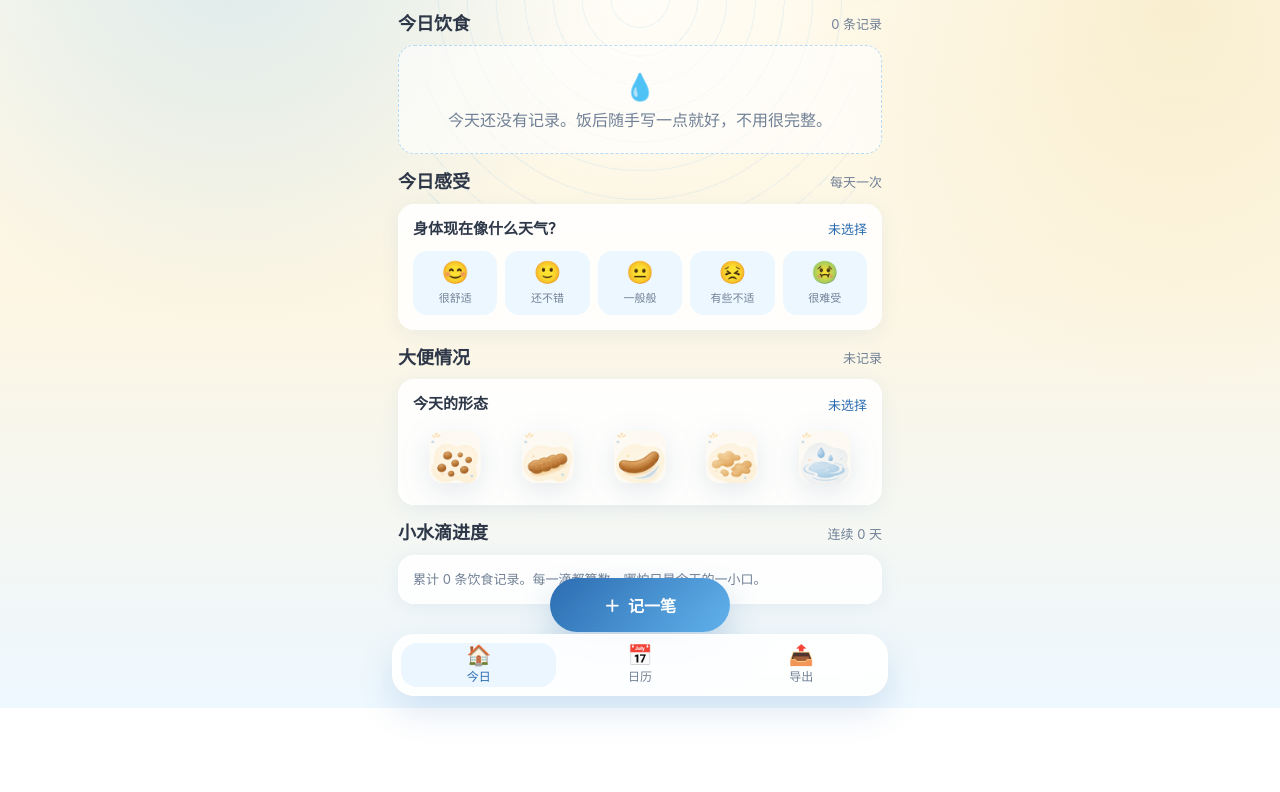
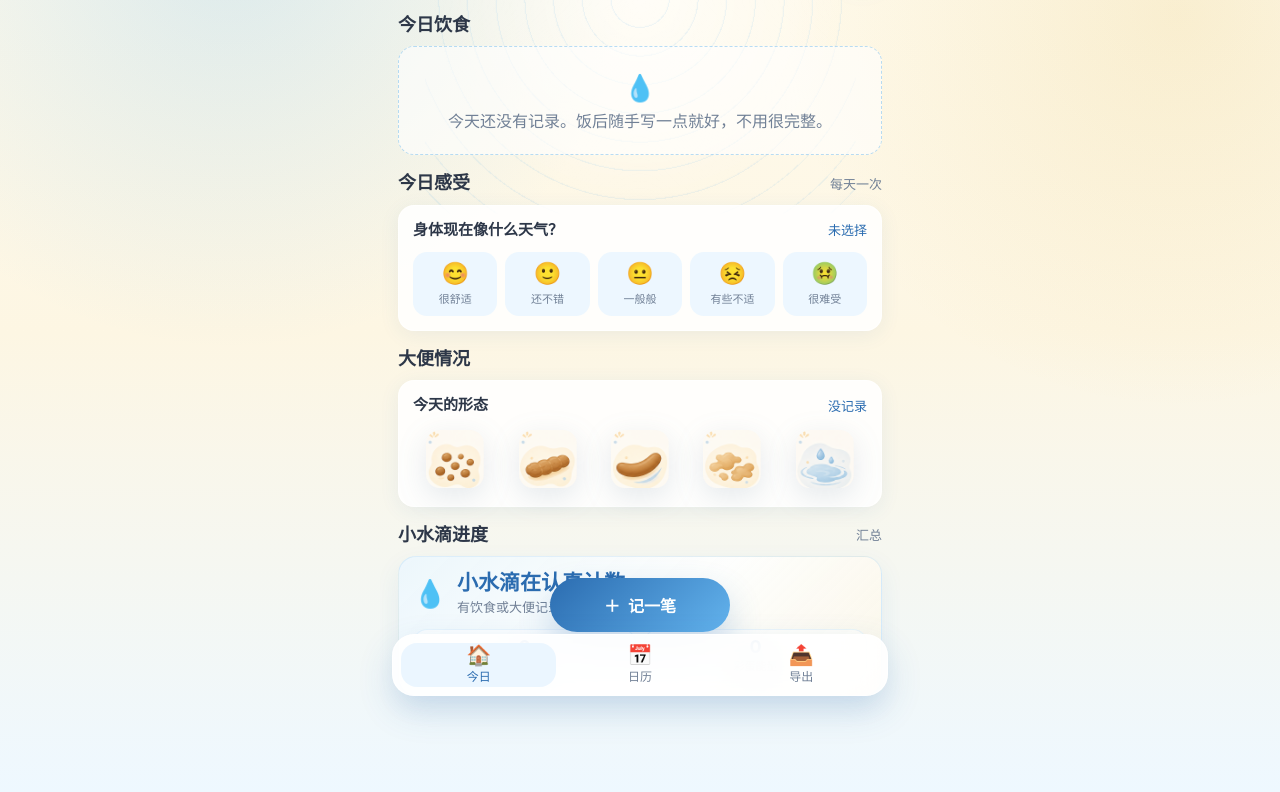
Before and after one commit to sine333/dida-ji, a plain HTML site: page dida-ji.html in a window 1280 px wide. Shown: the part 92-884 px from the top of the page. Before the commit the page ends 800 px from the top, so only its background shows below. Drawn offline with Linux system fonts and the light colour scheme.

Commit message:
update new version

```diff
--- a/dida-ji.html
+++ b/dida-ji.html
@@ -114,6 +114,18 @@
       letter-spacing: 0;
     }
 
+    .topbar h1 {
+      color: var(--sea);
+      font-weight: 800;
+      line-height: 1.18;
+    }
+
+    .topbar h1 .greeting-icon {
+      margin-right: 4px;
+      font-size: 21px;
+      vertical-align: -1px;
+    }
+
     h2 {
       font-size: 18px;
       line-height: 1.3;
@@ -480,23 +492,12 @@
     }
 
     .bowel-button img {
-      width: 52px;
-      height: 52px;
+      width: 58px;
+      height: 58px;
       object-fit: cover;
-      border-radius: 13px;
+      border-radius: 14px;
       filter: drop-shadow(0 8px 14px rgba(78, 104, 132, 0.14));
       transition: transform 180ms ease, filter 180ms ease;
-    }
-
-    .bowel-button.active {
-      background: transparent;
-      box-shadow: none;
-      transform: translateY(-2px);
-    }
-
-    .bowel-button.active img {
-      filter: drop-shadow(0 9px 16px rgba(43, 108, 176, 0.25));
-      transform: scale(1.03);
     }
 
     .bowel-history {
@@ -537,6 +538,88 @@
       color: var(--muted);
       font-size: 13px;
       line-height: 1.4;
+    }
+
+    .progress-summary-card {
+      position: relative;
+      padding: 14px;
+      border-radius: 18px;
+      color: var(--ink);
+      background:
+        linear-gradient(135deg, rgba(234, 246, 255, 0.78), rgba(255, 255, 255, 0.82) 54%, rgba(253, 246, 227, 0.72));
+      border: 1px solid rgba(99, 179, 237, 0.18);
+      box-shadow: 0 10px 26px rgba(43, 108, 176, 0.08);
+      overflow: hidden;
+    }
+
+    .progress-summary-card::after {
+      content: none;
+    }
+
+    .progress-summary-main {
+      position: relative;
+      z-index: 1;
+      display: grid;
+      grid-template-columns: 34px 1fr;
+      gap: 10px;
+      align-items: center;
+      margin-bottom: 12px;
+    }
+
+    .progress-drop {
+      width: 34px;
+      height: 34px;
+      display: grid;
+      place-items: center;
+      font-size: 27px;
+      line-height: 1;
+    }
+
+    .progress-copy strong {
+      display: block;
+      color: var(--sea);
+      font-size: 21px;
+      line-height: 1.15;
+    }
+
+    .progress-copy span {
+      display: block;
+      margin-top: 4px;
+      color: var(--muted);
+      font-size: 13px;
+      line-height: 1.35;
+    }
+
+    .progress-metrics {
+      position: relative;
+      z-index: 1;
+      display: grid;
+      grid-template-columns: repeat(2, minmax(0, 1fr));
+      gap: 8px;
+    }
+
+    .progress-metric {
+      min-height: 52px;
+      padding: 8px 7px;
+      border-radius: 14px;
+      background: rgba(255, 255, 255, 0.58);
+      box-shadow: inset 0 0 0 1px rgba(99, 179, 237, 0.12);
+      display: grid;
+      align-content: center;
+      gap: 3px;
+      text-align: center;
+    }
+
+    .progress-metric b {
+      color: var(--sea);
+      font-size: 18px;
+      line-height: 1.1;
+    }
+
+    .progress-metric span {
+      color: var(--muted);
+      font-size: 11px;
+      line-height: 1.2;
     }
 
     .calendar-panel {
@@ -1294,8 +1377,8 @@
       }
 
       .bowel-button img {
-        width: 46px;
-        height: 46px;
+        width: 52px;
+        height: 52px;
       }
 
       .meal-options {
@@ -1480,6 +1563,7 @@
     let syncTimer = null;
     let bowelCloudAvailable = true;
     let pendingBowelMilestone = null;
+    let currentMilestone = null;
     let syncPanelOpen = false;
     let loginEmailDraft = localStorage.getItem("dida-ji-login-email") || "";
     let loginCodeDraft = "";
@@ -1645,7 +1729,7 @@
         <header class="topbar">
           <div>
             <p class="date-kicker">${dateText}</p>
-            <h1>${getGreeting()}，今天也慢慢来</h1>
+            <h1><span class="greeting-icon" aria-hidden="true">🌤️</span>${getGreeting()}，今天也慢慢来</h1>
           </div>
           <button class="brand-drop ${syncPanelOpen ? "active" : ""}" type="button" data-action="toggle-sync-panel" aria-label="账号与云同步" aria-expanded="${syncPanelOpen ? "true" : "false"}">
             <span aria-hidden="true">💧</span>
@@ -1703,14 +1787,13 @@
       const todayRecords = getRecordsByDate(getTodayKey());
       const todayMood = state.dailyMood[getTodayKey()];
       const todayBowelRecords = getBowelRecordsByDate(getTodayKey());
-      const latestBowel = todayBowelRecords.length ? todayBowelRecords[todayBowelRecords.length - 1] : null;
+      const bowelEnergyCount = getBowelEnergyCount();
       const milestone = getTodayMilestone(stats);
 
       return `
         ${milestone ? `<div class="soft-card milestone-strip"><strong>${milestone.icon} ${milestone.title}：${milestone.message}</strong></div>` : ""}
         <section class="section-title">
           <h2>今日饮食</h2>
-          <span>${todayRecords.length} 条记录</span>
         </section>
         <div class="today-grid">
           ${todayRecords.length ? todayRecords.map(renderMealCard).join("") : `
@@ -1742,16 +1825,15 @@
 
         <section class="section-title">
           <h2>大便情况</h2>
-          <span>${todayBowelRecords.length ? `${todayBowelRecords.length} 次` : "未记录"}</span>
         </section>
         <section class="bowel-card">
           <div class="bowel-header">
             <h3>今天的形态</h3>
-            <span class="selected-bowel">${latestBowel ? getBowelOptionLabel(latestBowel.typeKey) : "未选择"}</span>
+            <span class="selected-bowel">${todayBowelRecords.length ? "有记录" : "没记录"}</span>
           </div>
           <div class="bowel-options">
             ${bowelOptions.map((option) => `
-              <button class="bowel-button ${latestBowel && latestBowel.typeKey === option.key ? "active" : ""}" type="button" data-action="add-bowel-record" data-type="${option.key}" aria-label="${option.label}">
+              <button class="bowel-button" type="button" data-action="add-bowel-record" data-type="${option.key}" aria-label="${option.label}">
                 <img src="${option.icon}" alt="">
               </button>
             `).join("")}
@@ -1765,10 +1847,26 @@
 
         <section class="section-title">
           <h2>小水滴进度</h2>
-          <span>连续 ${stats.streak} 天</span>
+          <span>汇总</span>
         </section>
-        <section class="soft-card" style="padding:14px;">
-          <p class="tiny-note">累计 ${stats.total} 条饮食记录。每一滴都算数，哪怕只是今天的一小口。</p>
+        <section class="progress-summary-card">
+          <div class="progress-summary-main">
+            <div class="progress-drop" aria-hidden="true">💧</div>
+            <div class="progress-copy">
+              <strong>小水滴在认真计数</strong>
+              <span>有饮食或大便记录的一天，就算一滴进度。</span>
+            </div>
+          </div>
+          <div class="progress-metrics" aria-label="记录汇总">
+            <div class="progress-metric">
+              <b>${stats.streak}</b>
+              <span>连续天数</span>
+            </div>
+            <div class="progress-metric">
+              <b>${bowelEnergyCount}</b>
+              <span>彩蛋能量</span>
+            </div>
+          </div>
         </section>
       `;
     }
@@ -2801,6 +2899,10 @@
       return null;
     }
 
+    function getBowelEnergyCount() {
+      return Object.keys(state.milestonesShown || {}).filter((key) => /^bowel-\d+$/.test(key)).length;
+    }
+
     function showPendingMilestone() {
       const pending = getPendingMilestone();
       if (pending) showMilestone(pending);
@@ -2824,11 +2926,14 @@
         kind: "bowel-sparkle",
         icon: "✨",
         title: `第 ${total} 次身体线索`,
-        message: "连续记录 5 次大便情况，小彩蛋解锁。身体的节奏正在变得更清楚。"
+        message: "连续记录 5 次大便情况，小彩蛋解锁。身体的节奏正在变得更清楚。",
+        buttonText: "收进能量罐",
+        collectMessage: "彩蛋能量 +1，已存进肚子能量罐。"
       };
     }
 
     function showMilestone(milestone) {
+      currentMilestone = milestone;
       state.milestonesShown[milestone.key] = true;
       saveState();
 
@@ -2843,7 +2948,7 @@
             <h2>${milestone.title}</h2>
             <p>${milestone.message}</p>
             <div style="height:14px;"></div>
-            <button class="primary-action ripple-target" type="button" data-close-milestone>收下这滴能量</button>
+            <button class="primary-action ripple-target" type="button" data-close-milestone>${milestone.buttonText || "收下这滴能量"}</button>
           </div>
         </section>
       `;
@@ -2853,15 +2958,23 @@
     }
 
     function closeMilestone() {
+      const milestone = currentMilestone;
+      currentMilestone = null;
       milestoneModal.classList.remove("open");
       milestoneModal.setAttribute("aria-hidden", "true");
       milestoneModal.innerHTML = "";
       render();
+      if (milestone && milestone.collectMessage) {
+        showToast(milestone.collectMessage);
+      }
     }
 
     function getStats() {
       const total = state.records.length;
-      const recordDates = [...new Set(state.records.map((record) => record.date))].sort();
+      const recordDates = [...new Set([
+        ...state.records.map((record) => record.date),
+        ...(Array.isArray(state.bowelRecords) ? state.bowelRecords.map((record) => record.date) : [])
+      ])].sort();
       let streak = 0;
       let cursor = getTodayKey();
 
--- a/sw.js
+++ b/sw.js
@@ -1,4 +1,4 @@
-const CACHE_NAME = "dida-ji-cache-v12";
+const CACHE_NAME = "dida-ji-cache-v19";
 const APP_ASSETS = [
   "./",
   "./index.html",
```
Also changed, not shown: 4 other files.
